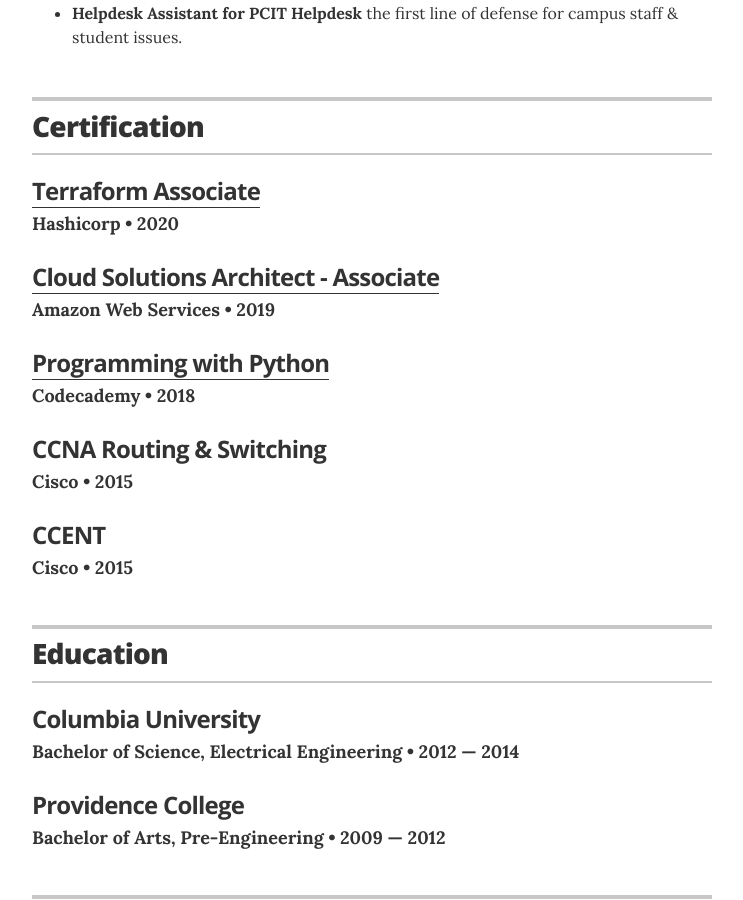
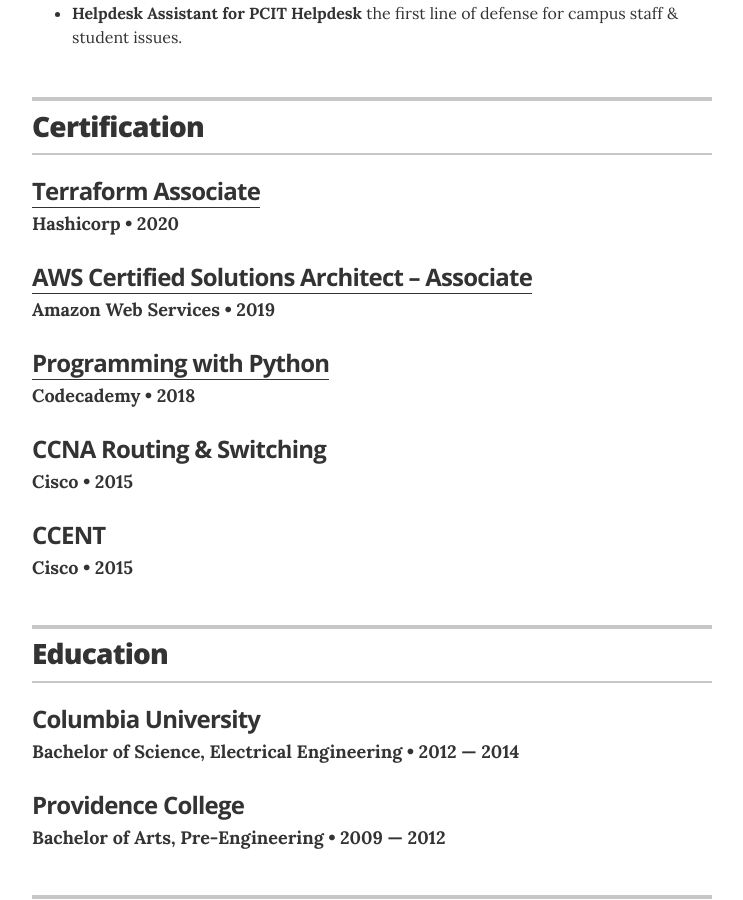
Before and after one commit to patrick-andrew-jain-taylor/resume, a Jekyll site: the page built from index.html, in a window 1280 px wide and 900 px high, scrolled down 2599 px. Shown: the whole window, without its empty margins (268-1011 px from the left). Built offline with Jekyll 4.4.1, drawn with Linux system fonts in a browser that asks for light colours.

Commit message:
fix: certification name.

```diff
--- a/_data/certifications.yml
+++ b/_data/certifications.yml
@@ -4,7 +4,7 @@
   year: 2020
   url: https://www.credly.com/badges/1d785da0-ef94-456c-aad9-f866359bf44f/public_url
 
-- award: Cloud Solutions Architect - Associate
+- award: AWS Certified Solutions Architect – Associate
   organization: Amazon Web Services
   year: 2019
   url: https://www.credly.com/badges/581ccb3b-ddee-43b5-bbc4-bf046e85027d/public_url
```
